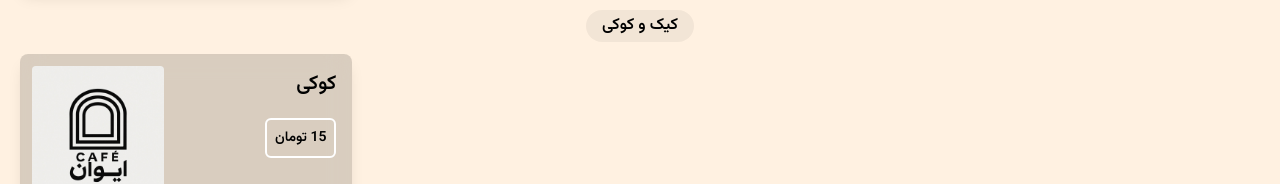
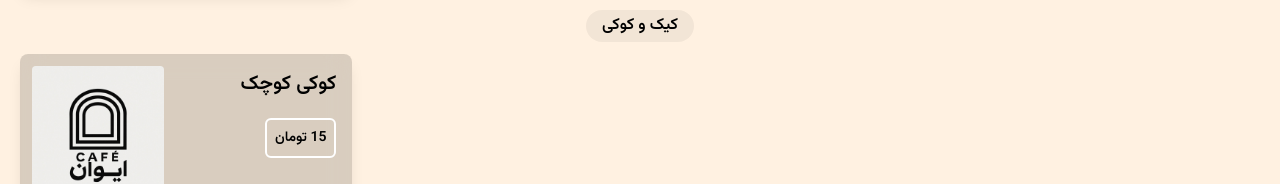
Before and after one commit to FastBack2499/eivan-cafe, a Next.js app: page / in a window 1280 px wide. Shown: the part 2306-2490 px from the top of the page. Built offline with nearby package versions, Linux system fonts and the light colour scheme.

Commit message:
Update cakeItems.ts

```diff
--- a/app/data/cakeItems.ts
+++ b/app/data/cakeItems.ts
@@ -12,7 +12,7 @@ export const cakeItems: {
   }[] = [
   {
     id: 1,
-    title: 'کوکی',
+    title: 'کوکی کوچک',
     price: 15
   },
 ]
```
